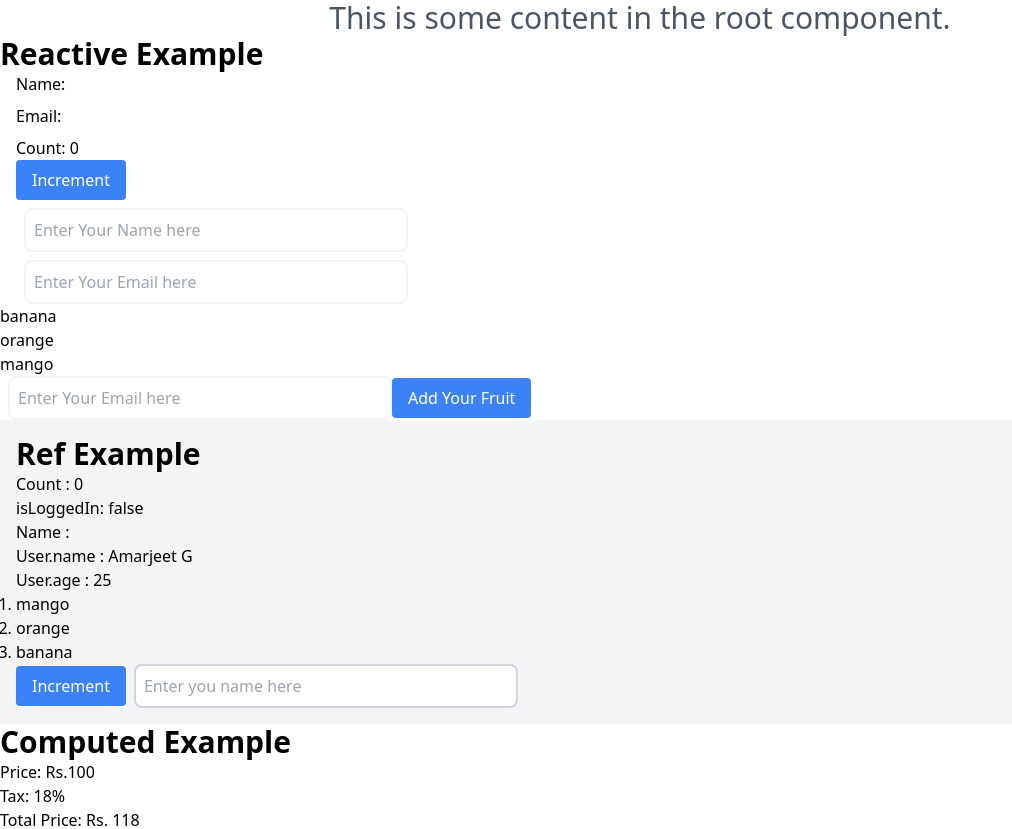
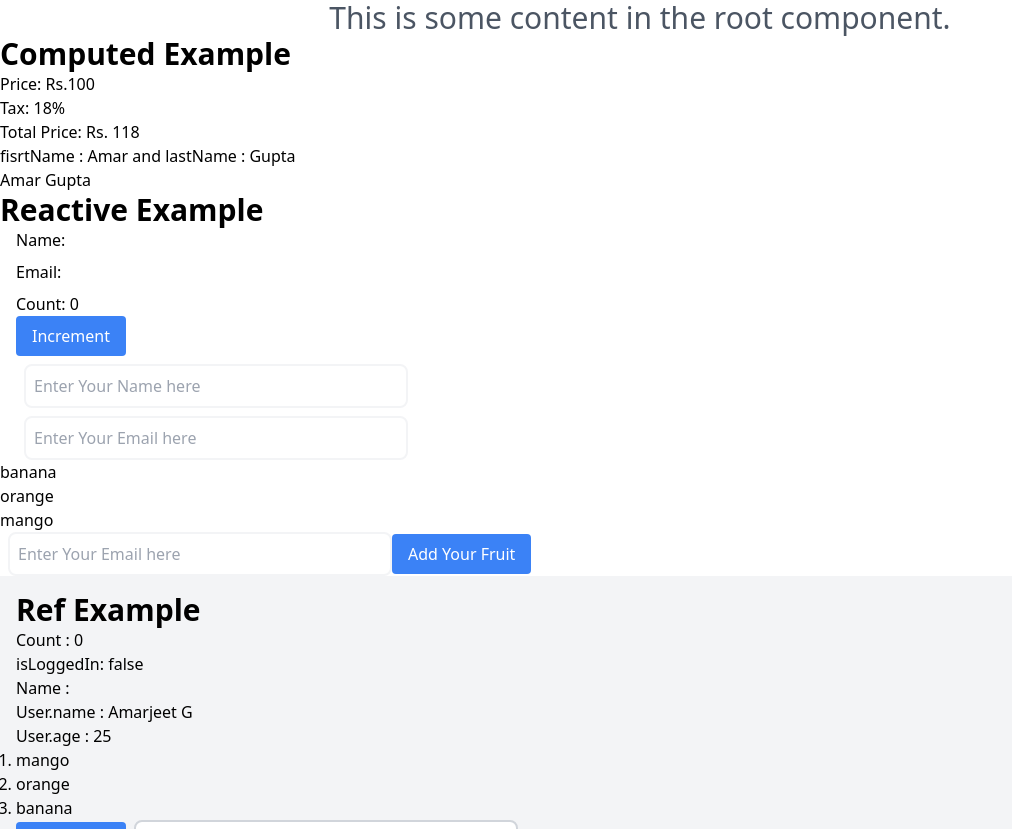
Before and after one commit to Amarjeet5822/Vue-Frontend, a Vue app in the folder Vue-App/: page / in a window 1280 px wide. Shown: the top 829 px of the page, without its empty margins (0-1012 px from the left). Built offline with nearby package versions, Linux system fonts and the light colour scheme.

Commit message:
computed is usefull in re-render case

```diff
--- a/Vue-App/src/App.vue
+++ b/Vue-App/src/App.vue
@@ -9,9 +9,9 @@
 
     <template>
       <p class="text-center text-gray-600 text-3xl">This is some content in the root component.</p>
+      <ComputedVue />
       <ReactiveVue />
       <MyRefConcept />
-      <ComputedVue />
       <WatchConcept />
       <OnMountVue />
     </template>
--- a/Vue-App/src/components/ComputedVue.vue
+++ b/Vue-App/src/components/ComputedVue.vue
@@ -1,8 +1,14 @@
 <script setup>
-  import { ref, computed } from 'vue';
+  import { ref, computed, reactive } from 'vue';
   const price = ref(100)
   const tax = ref(18)
-
+  const user = reactive({
+  firstName: 'Amar',
+  lastName: 'Gupta'
+  })
+  const firstName = ref("Amar")
+  const lastName = ref("Gupta")
+  const fullName = computed(() => `${user.firstName} ${user.lastName}`)
   const totalPrice = computed(() => {
     return  price.value + (price.value * tax.value /100)
   })
@@ -13,5 +19,7 @@
     <p>Price: Rs.{{ price }}</p>
     <p>Tax: {{ tax }}%</p>
     <p>Total Price: Rs. {{ totalPrice }}</p>
+    <p>fisrtName : {{ firstName }} and lastName : {{ lastName }}</p>
+    <input v-model="fullName">
   </div>
 </template>
```
